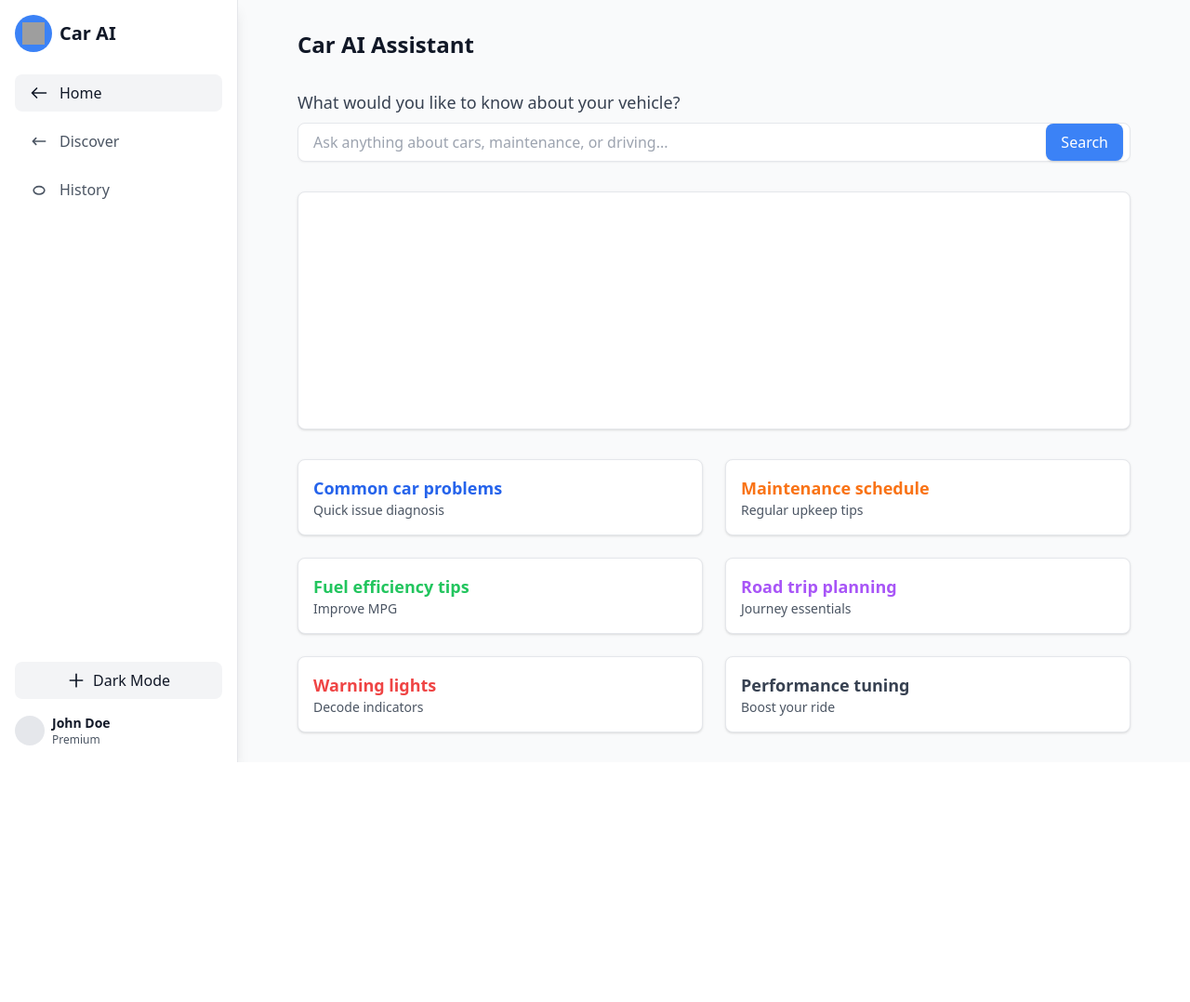
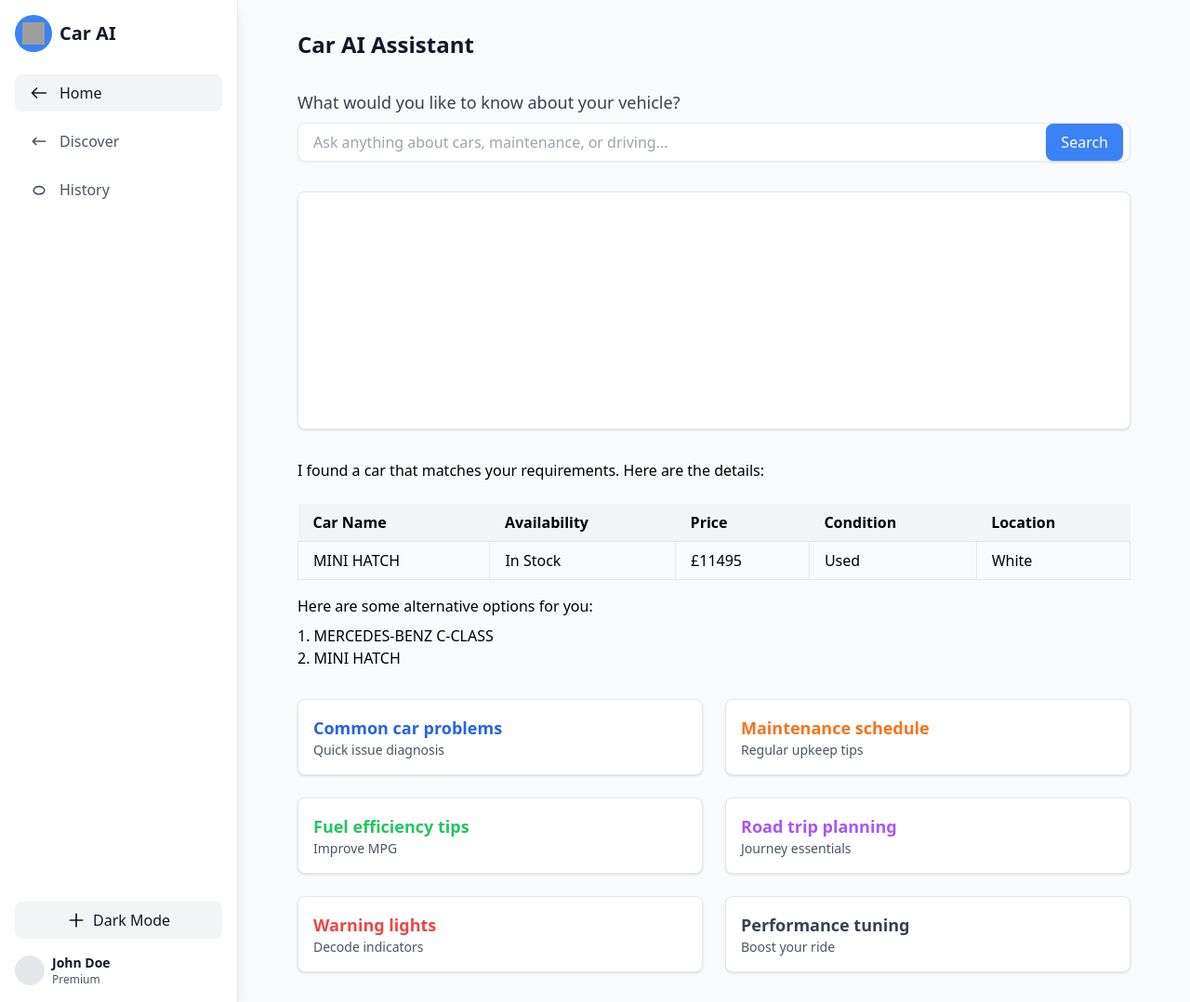
Before and after one commit to kanchang12/sunmotors, a Flask app: page / in a window 1280 px wide. Shown: the whole page at 93% size. Before the commit the page ends 820 px from the top, so only its background shows below. Run offline with Flask 3, Linux system fonts and the light colour scheme; some libraries are stand-ins or nearby versions; grey boxes are pictures that could not be loaded.

Commit message:
Update index.html

```diff
--- a/templates/index.html
+++ b/templates/index.html
@@ -208,6 +208,37 @@
                 <!-- Messages will be dynamically injected here -->
             </div>
 
+            <!-- Car Details Table (Added Here) -->
+            <p class="mt-8">I found a car that matches your requirements. Here are the details:</p>
+            <div id="car-details-container" class="mt-6">
+                <table class="min-w-full table-auto">
+                    <thead>
+                        <tr class="bg-gray-100">
+                            <th class="px-4 py-2 text-left">Car Name</th>
+                            <th class="px-4 py-2 text-left">Availability</th>
+                            <th class="px-4 py-2 text-left">Price</th>
+                            <th class="px-4 py-2 text-left">Condition</th>
+                            <th class="px-4 py-2 text-left">Location</th>
+                        </tr>
+                    </thead>
+                    <tbody>
+                        <tr>
+                            <td class="border px-4 py-2">MINI HATCH</td>
+                            <td class="border px-4 py-2">In Stock</td>
+                            <td class="border px-4 py-2">£11495</td>
+                            <td class="border px-4 py-2">Used</td>
+                            <td class="border px-4 py-2">White</td>
+                        </tr>
+                    </tbody>
+                </table>
+            </div>
+
+            <p class="mt-4">Here are some alternative options for you:</p>
+            <ul class="mt-2">
+                <li>1. MERCEDES-BENZ C-CLASS</li>
+                <li>2. MINI HATCH</li>
+            </ul>
+
             <!-- Cards -->
             <div class="grid grid-cols-2 gap-6 mt-8">
                 <div class="p-4 bg-white border rounded-lg shadow hover:shadow-lg">
```
